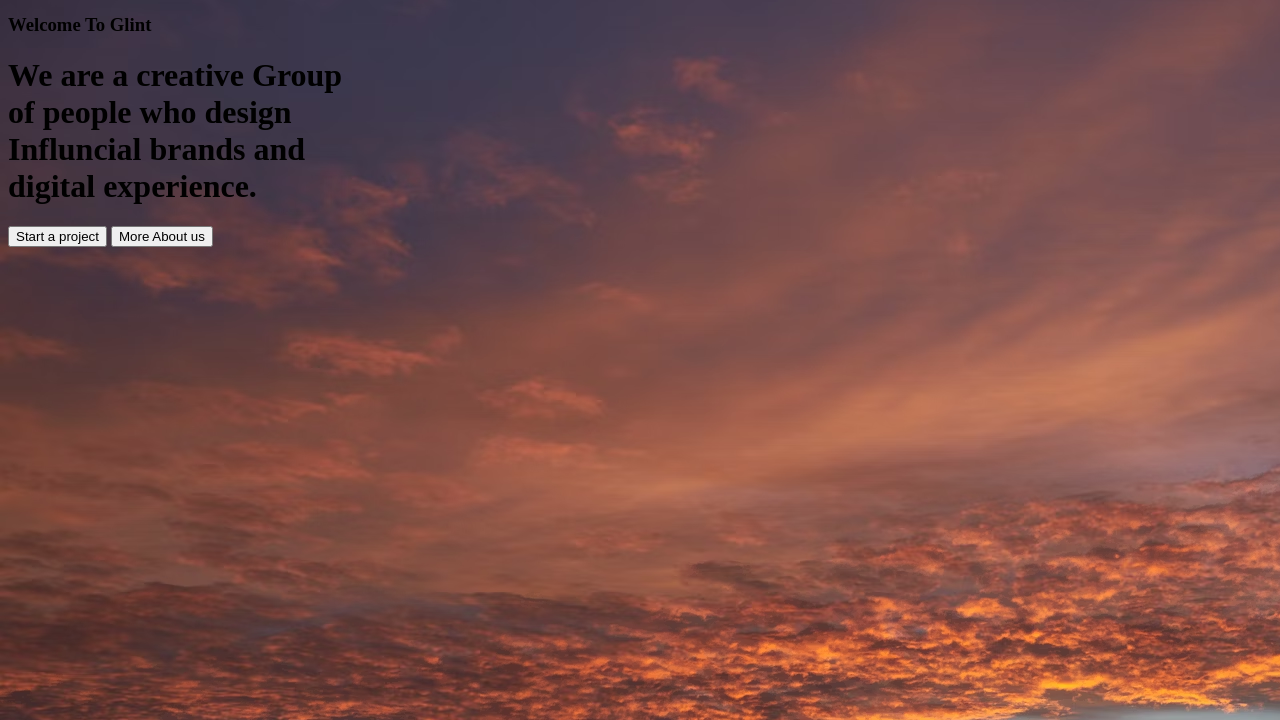
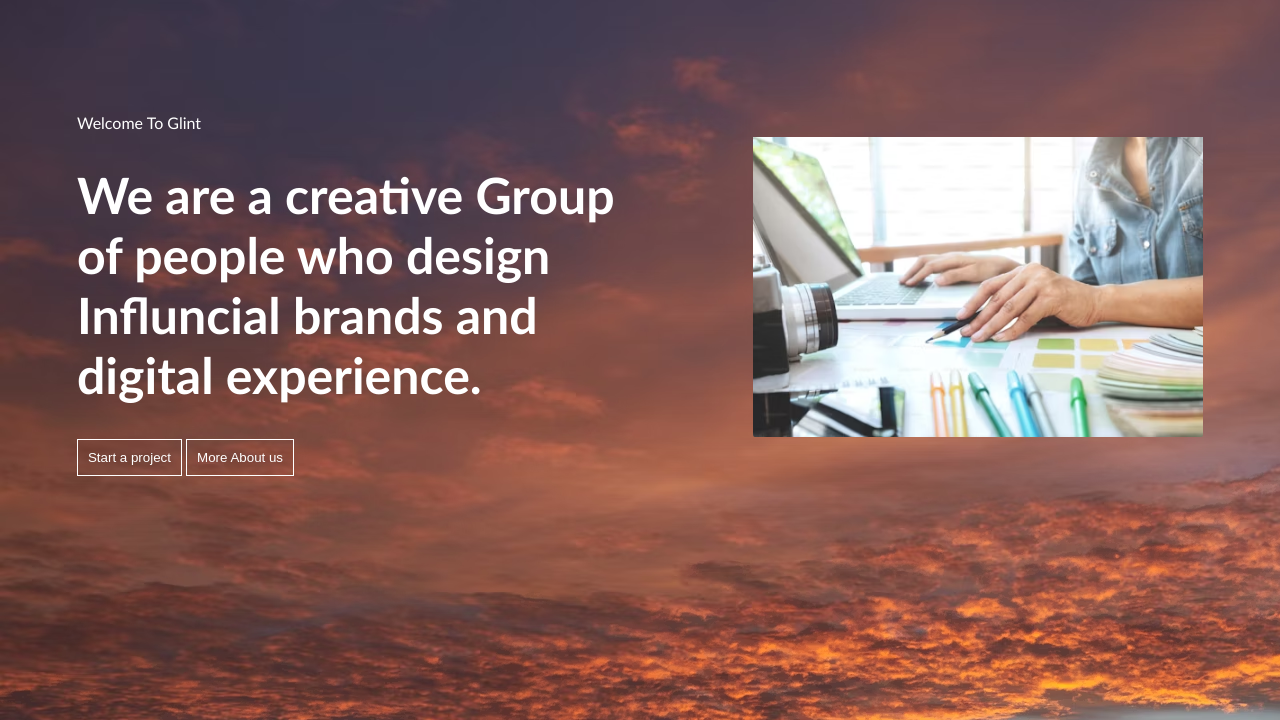
Before and after one commit to elleenfatima05/basic-CSS-template, a plain HTML site: page index.html in a window 1280 px wide. Shown: the part 80-800 px from the top of the page. Drawn offline with Linux system fonts and the light colour scheme.

Commit message:
add output of code

```diff
--- a/index.html
+++ b/index.html
@@ -31,7 +31,8 @@
         </div>
       </nav>
       <div class="hero_baner">
-        <h3>Welcome To Glint</h3>
+        <div class="hero-cont">
+          <p>Welcome To Glint</p>
           <h1>
             We are a creative Group <br />
             of people who design <br />
@@ -41,6 +42,13 @@
           <button>Start a project</button>
           <button>More About us</button>
         </div>
+        <div class="hero_img">
+          <img
+            src="./premium_photo-1661281412140-dfb328ae967b.avif"
+            alt="hero img"
+          />
+        </div>
+      </div>
     </div>
   </body>
 </html>
--- a/style.css
+++ b/style.css
@@ -1,5 +1,7 @@
 body {
   background-image: url(photo-1719516853456-2ce936d1bafd.avif);
+  font-family: "Trebuchet MS", "Lucida Sans Unicode", "Lucida Grande",
+    "Lucida Sans", Arial, sans-serif;
 }
 nav {
   display: flex;
@@ -30,3 +32,34 @@ nav {
 .nav-content ul li {
   list-style: none;
 }
+.hero_baner {
+  display: flex;
+  justify-content: space-around;
+  padding-top: 100px;
+}
+.hero-cont {
+  color: white;
+
+}
+
+.hero_cont p {
+  font-size: 20px;
+  font-weight: 200;
+}
+.hero_img img{
+    height: 300px;
+    border-radius: 2px;
+    padding-top: 40px;
+}
+.hero-cont h1{
+    font-size: 50px;
+
+}
+.hero-cont button{
+    border: 1px solid white;
+    background-color: transparent;
+    padding: 10px;
+    color: white;
+    cursor: pointer;
+    font-weight: 500;
+}
```
Also changed, not shown: premium_photo-1661281412140-dfb328ae967b.avif (added), template ss.jpg (added). Lines whose indentation alone changed are shown as unchanged.
